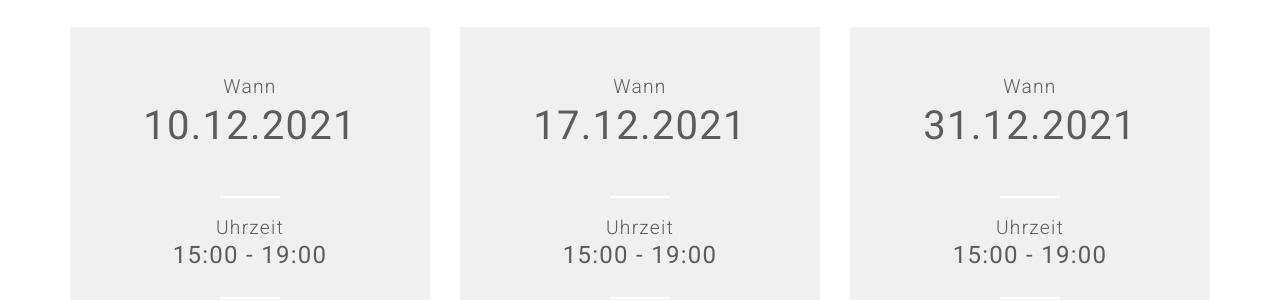
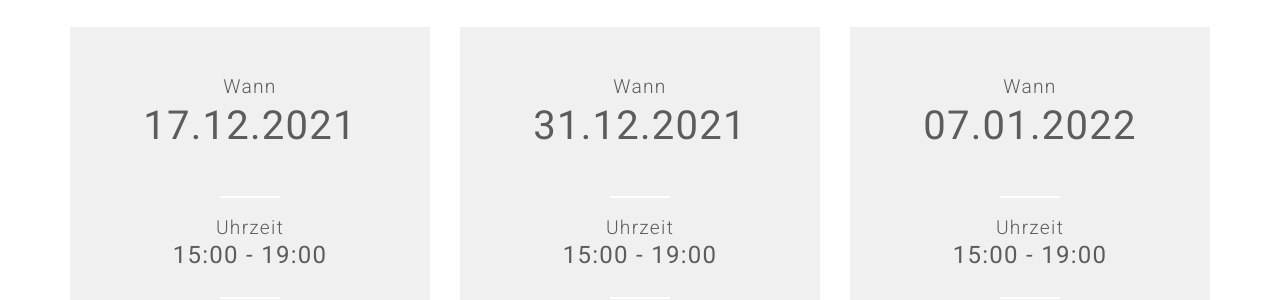
Before and after one commit to coderdojo-wien/coderdojo-wien.github.io, a Jekyll site: the page built from index.html, in a window 1280 px wide and 900 px high, scrolled down 3869 px. Shown: the part 185-485 px from the top of the window. Built offline with Jekyll 4.4.1, drawn with Linux system fonts in a browser that asks for light colours; nearby versions of some CDN libraries; comment, search, counter and statistics services are not loaded; some of the changed lines change nothing that is shown; some of the changed text lies outside the part shown.

Commit message:
Update events.yml

```diff
--- a/_data/events.yml
+++ b/_data/events.yml
@@ -3,16 +3,6 @@ title: "Termine"
 description: "Ein Anmeldung ist für die Teilnahme an den online CoderDojos nicht erforderlich. Das genaue Workshopprogramm mit den Teilnahmelinks finden sie in unserem aktuellen Newsletter, der jeweils bis spätestens den Tag davor versendet wird und auf unserer Hompepage https://www.facebook.com/coderdojowien. </br><b>Für die Teilnahme an offline CoderDojos ist unbedingt eine Anmeldung erforderlich!</b>"
 
 events-list:
-
-- event-date: 10.12.2021
-  event-time: 15:00 - 19:00
-  event-startdate: 2021-12-10T15:00:00+0100
-  event-enddate: 2021-12-10T19:00:00+0100
-  event-name: Online CoderDojo
-  event-type: Online
-  event-place: Online Dojo
-  event-place-name: Online
-  event-url: "https://linz.coderdojo.net/termine/"
 
 - event-date: 17.12.2021
   event-time: 15:00 - 19:00
@@ -34,6 +24,16 @@ events-list:
   event-place-name: Online
   event-url: "https://linz.coderdojo.net/termine/"
 
+- event-date: 07.01.2022
+  event-time: 15:00 - 19:00
+  event-startdate: 2022-01-07T15:00:00+0100
+  event-enddate: 2022-01-07T19:00:00+0100
+  event-name: Online CoderDojo
+  event-type: Online
+  event-place: Online Dojo
+  event-place-name: Online
+  event-url: "https://linz.coderdojo.net/termine/"
+
 # - event-date: 10.12.2021
 #   event-time: 15:00 - 19:00
 #   event-startdate: 2021-12-10T15:00:00+0100
```
